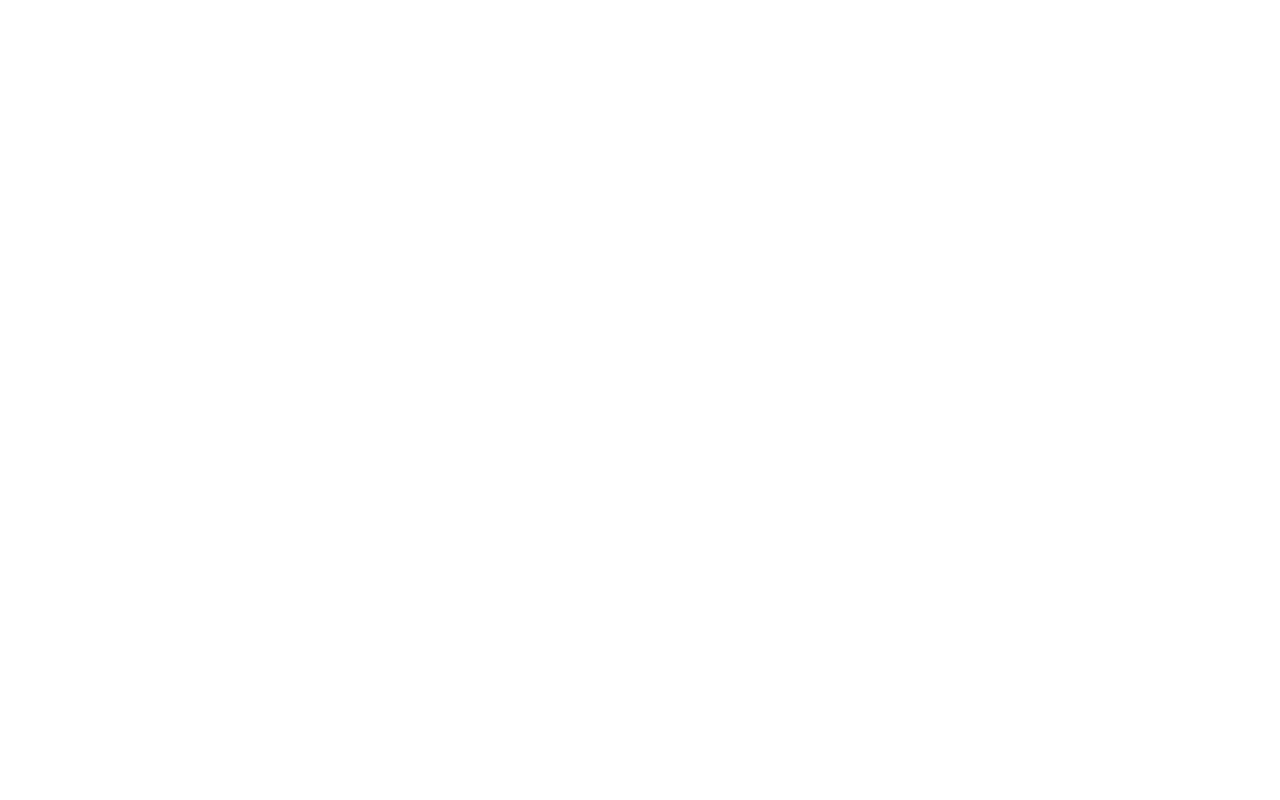
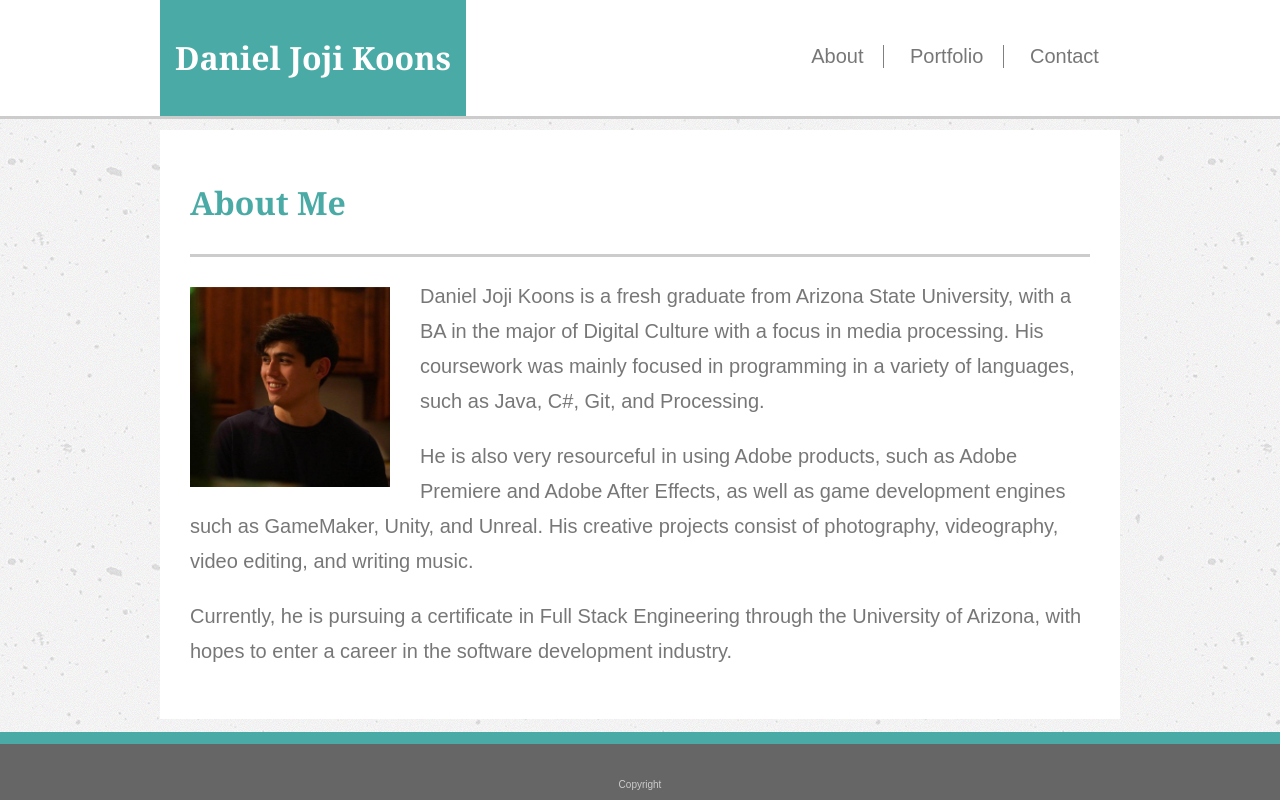
Before and after one commit to dkoons1/Basic-Portfolio, a plain HTML site: page portfolio.html in a window 1280 px wide. Drawn offline with Linux system fonts and the light colour scheme.

Commit message:
Updating Everything

```diff
--- a/assets/css/style.css
+++ b/assets/css/style.css
@@ -1,3 +1,8 @@
+html{
+    font-family: Arial, Helvetica, sans-serif;
+
+}
+
 body{
     background-image: url("../images/concrete-texture.png");
     background-repeat: repeat;
@@ -9,14 +14,32 @@ body{
     width: 960px;
 }
 
+.about{
+    padding-bottom: 30px;
+    border-bottom: 3px solid #cccccc;
+    color: #4aaaa5;
+}
+
+p{
+    font-size: 20px;
+    line-height: 35px;
+    color: #777777;
+}
+input{
+    width: 100%;
+    height: 35px;
+    font-size: 15px;
+    padding-left: 10px;
+}
+
 .content {
     margin-top: 30px;
     align-content: center;
     justify-content: center;
     top: 100px;
-    /* left: 13%; */
     background: #ffffff;
     position: relative;
+    padding: 30px;
 }
 
 .header{
@@ -25,9 +48,7 @@ body{
     right: 0;
     top: 0;
     background: #ffffff;
-    border-bottom-width: 2px;
-    border-bottom-color: #cccccc;
-    border-bottom-style: solid;
+    border-bottom: 3px solid #cccccc;
 }
 
 .navbar{
@@ -36,9 +57,24 @@ body{
     width: 960px;
 }
 
+h1,
+h2,
+h3,
+h4,
+h5,
+h6{
+    font-family: Georgia, 'Times New Roman', Times, serif;
+}
+
 li{
     display: inline-block;
-    margin: 0 20px;
+    margin: 0 10px;
+    padding-right: 20px;
+    border-right: 1px solid grey;
+}
+
+li:last-child {
+    border-right: none;
 }
 
 .name{
@@ -49,20 +85,39 @@ li{
     color: #ffffff;
     display: inline-block;
 }
-/*
-.links{
-    position: fixed;
-    padding: 0;
-    margin: 0;
-    display: inline-block;
-    right: 0;
-} */
+
+a{
+    color: #777777;
+    text-decoration: none;
+}
+
+img{
+    float: left;
+    margin-right: 30px;
+    margin-bottom: 15px;
+    margin-top: 8px;
+}
 
 .links{
     font-size: 20px;
     position: fixed;
     padding: 15px;
+    top: 10px;
     text-align: center;
-    margin-left: 375px;
+    margin-left: 320px;
     display: inline;
 }
+
+.footer{
+    position: absolute;
+    left: 0;
+    bottom: 0;
+    padding-top: 35px;
+    font-size: 10px;
+    padding-bottom: 10px;
+    width: 100%;
+    border-top: 12px solid #4aaaa5;
+    background-color: #666666;
+    color: #cccccc;
+    text-align: center;
+}
--- a/contact.html
+++ b/contact.html
@@ -0,0 +1,53 @@
+<!DOCTYPE html>
+<html lang="en">
+<head>
+    <meta charset="UTF-8">
+    <meta name="viewport" content="width=device-width, initial-scale=1.0">
+    <meta http-equiv="X-UA-Compatible" content="ie=edge">
+
+    <!-- CSS LINKS -->
+    <link rel="stylesheet" href="assets/css/style.css">
+
+    <title>Daniel Joji Koons Portfolio</title>
+</head>
+<body>
+    <div class="container">
+
+        <div>
+              <div class="header">
+                  <div class="navbar">
+                      <div class="name">
+                         <h1>Daniel Joji Koons</h1>
+                      </div>
+
+                        <ul class="links">
+                          <li><a href="index.html">About</a></li>
+                          <li><a href="portfolio.html">Portfolio</a></li>
+                          <li><a href="contact.html">Contact</a></LI>
+                        </ul>
+                  </div>
+              </div>
+        </div>
+
+        <div class="content">
+            <div>
+            <h1 class="about">Contact</h1>
+                <form>
+                    <p>Name</p>
+                    <input type="text" name="Name" value="John Smith">
+                </form>
+                <p>
+                    Daniel Joji Koons is a fresh graduate from Arizona State University, with a BA in the major of Digital Culture
+                    with a focus in media processing. His coursework was mainly focused in programming in a variety of languages,
+                    such as Java, C#, Git, and Processing.
+                </p>
+            </div>
+        </div>
+
+    <div class="footer">
+        Copyright
+    </div>
+
+    </div>
+</body>
+</html>
--- a/portfolio.html
+++ b/portfolio.html
@@ -0,0 +1,61 @@
+<!DOCTYPE html>
+<html lang="en">
+<head>
+    <meta charset="UTF-8">
+    <meta name="viewport" content="width=device-width, initial-scale=1.0">
+    <meta http-equiv="X-UA-Compatible" content="ie=edge">
+
+    <!-- CSS LINKS -->
+    <link rel="stylesheet" href="assets/css/style.css">
+
+    <title>Daniel Joji Koons Portfolio</title>
+</head>
+<body>
+    <div class="container">
+
+        <div>
+              <div class="header">
+                  <div class="navbar">
+                      <div class="name">
+                         <h1>Daniel Joji Koons</h1>
+                      </div>
+
+                        <ul class="links">
+                          <li><a href="index.html">About</a></li>
+                          <li><a href="portfolio.html">Portfolio</a></li>
+                          <li><a href="contact.html">Contact</a></LI>
+                        </ul>
+                  </div>
+              </div>
+        </div>
+
+        <div class="content">
+            <div>
+            <h1 class="about">About Me</h1>
+            <img src="assets/images/profile.jpg"
+            width="200px"
+            height="200px">
+                <p>
+                    Daniel Joji Koons is a fresh graduate from Arizona State University, with a BA in the major of Digital Culture
+                    with a focus in media processing. His coursework was mainly focused in programming in a variety of languages,
+                    such as Java, C#, Git, and Processing.
+                </p>
+                <p>
+                    He is also very resourceful in using Adobe products,
+                    such as Adobe Premiere and Adobe After Effects, as well as game development engines such as GameMaker,
+                    Unity, and Unreal. His creative projects consist of photography, videography, video editing, and writing music.
+                </p>
+                <p>
+                    Currently, he is pursuing a certificate in Full Stack Engineering through the University of Arizona,
+                    with hopes to enter a career in the software development industry.
+                </p>
+            </div>
+        </div>
+
+    <div class="footer">
+        Copyright
+    </div>
+
+    </div>
+</body>
+</html>
```
Also changed, not shown: index.html (+24 -15 lines).
